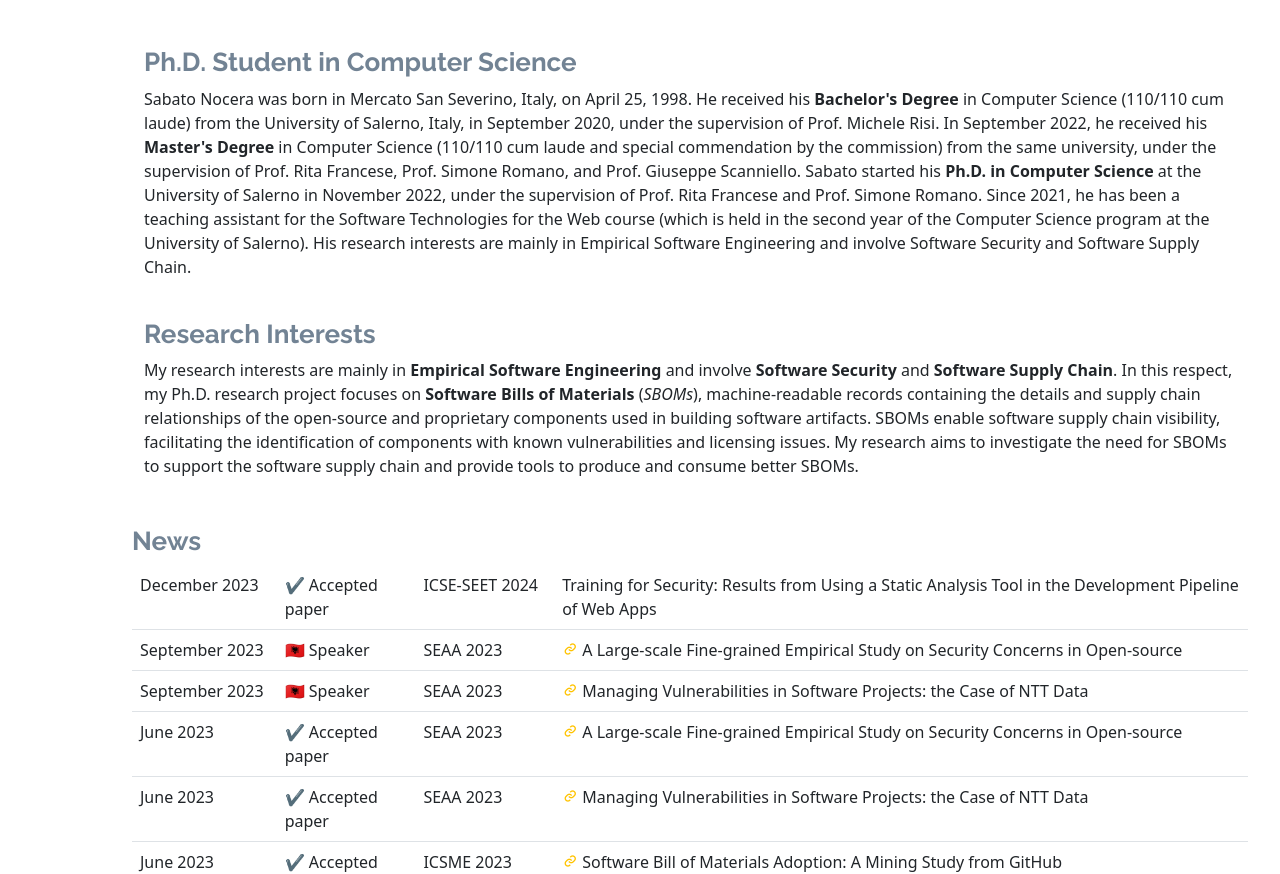
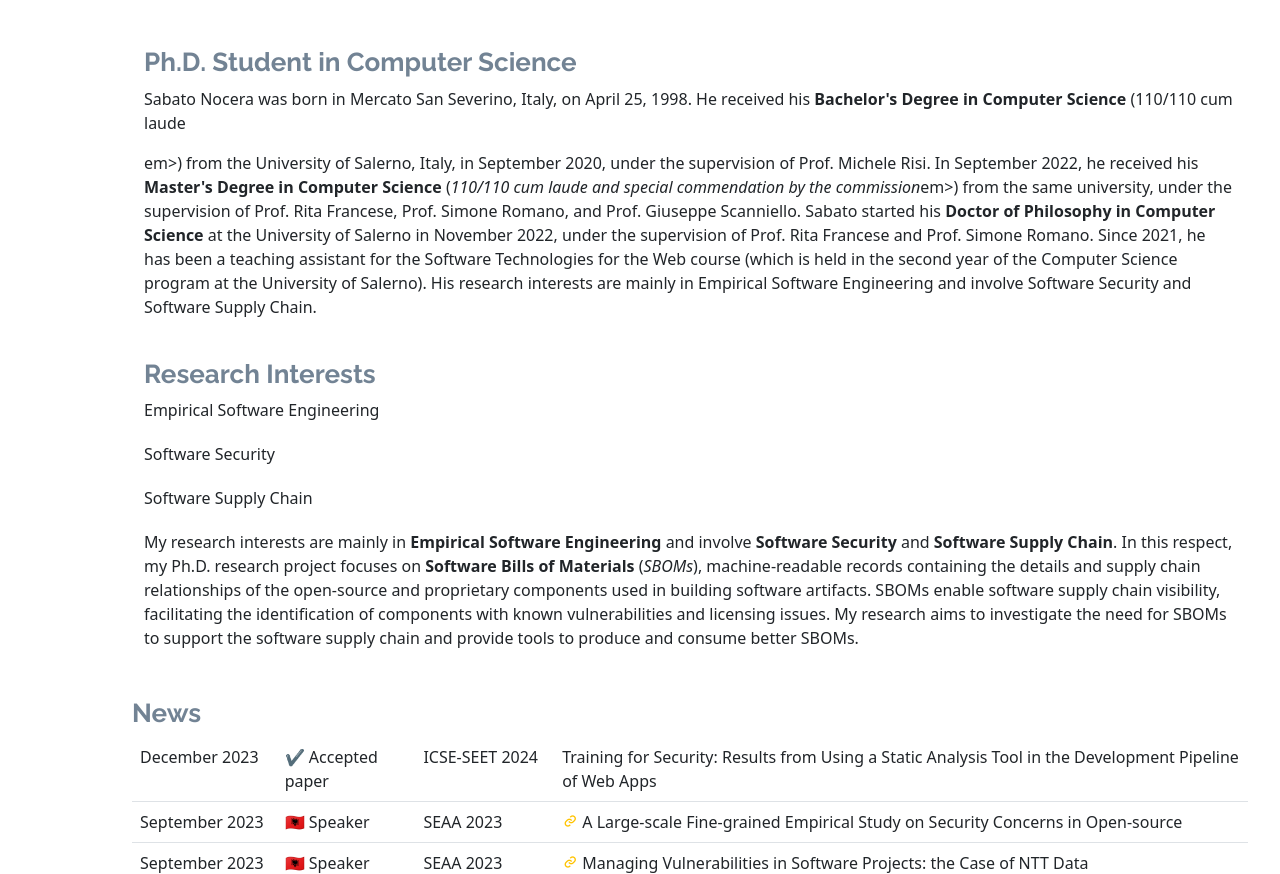
Before and after one commit to timetravel3/sabato-nocera.github.io, a plain HTML site: page index.html in a window 1280 px wide. Shown: the part 921-1795 px from the top of the page. Drawn offline with Linux system fonts and the light colour scheme.

Commit message:
Update index.html

```diff
--- a/index.html
+++ b/index.html
@@ -106,15 +106,21 @@
 
                     <p>
                         Sabato Nocera was born in Mercato San Severino, Italy, on April 25, 1998.
-                        He received his <strong>Bachelor's Degree</strong> in Computer Science (110/110 cum laude) from the University of Salerno, Italy, in September 2020, under the supervision of Prof. Michele Risi.
-                        In September 2022, he received his <strong>Master's Degree</strong> in Computer Science (110/110 cum laude and special commendation by the commission) from the same university, under the supervision of Prof. Rita Francese, Prof. Simone Romano, and Prof. Giuseppe Scanniello.
-                        Sabato started his <strong>Ph.D. in Computer Science</strong> at the University of Salerno in November 2022, under the supervision of Prof. Rita Francese and Prof. Simone Romano.
+                        He received his <strong>Bachelor's Degree in Computer Science</strong> (<em></em>110/110 cum laude</p>em>) from the University of Salerno, Italy, in September 2020, under the supervision of Prof. Michele Risi.
+                        In September 2022, he received his <strong>Master's Degree in Computer Science</strong> (<em>110/110 cum laude and special commendation by the commission</em>em>) from the same university, under the supervision of Prof. Rita Francese, Prof. Simone Romano, and Prof. Giuseppe Scanniello.
+                        Sabato started his <strong>Doctor of Philosophy in Computer Science</strong> at the University of Salerno in November 2022, under the supervision of Prof. Rita Francese and Prof. Simone Romano.
                         Since 2021, he has been a teaching assistant for the Software Technologies for the Web course (which is held in the second year of the Computer Science program at the University of Salerno).
                         His research interests are mainly in Empirical Software Engineering and involve Software Security and Software Supply Chain.
                     </p>
 
                     <br/>
                     <h3>Research Interests</h3>
+
+                        <ul>
+                            <li>Empirical Software Engineering</li>
+                            <li>Software Security</li>
+                            <li>Software Supply Chain</li>
+                        </ul>
 
                         My research interests are mainly in <strong>Empirical Software Engineering</strong> and involve <strong>Software Security</strong> and <strong>Software Supply Chain</strong>. In this respect, my Ph.D. research project focuses on <strong>Software Bills of Materials</strong> (<em>SBOMs</em>), machine-readable records containing the details and supply chain relationships of the open-source and proprietary components used in building software artifacts. SBOMs enable software supply chain visibility, facilitating the identification of components with known vulnerabilities and licensing issues. My research aims to investigate the need for SBOMs to support the software supply chain and provide tools to produce and consume better SBOMs.
 
```
